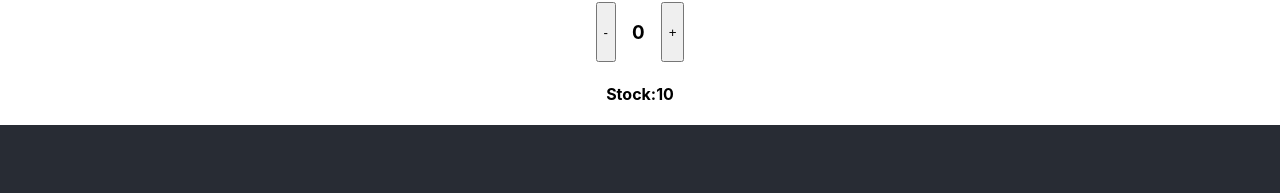
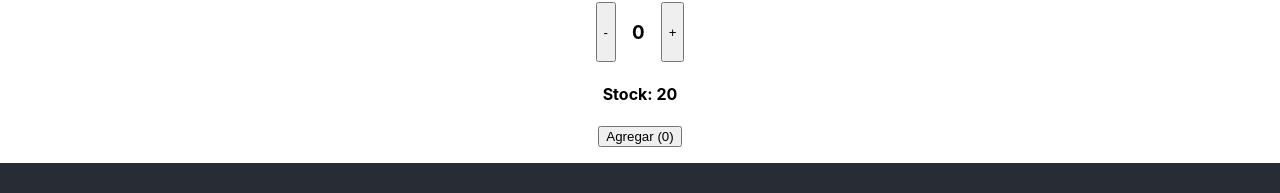
Before and after one commit to leoschmal/ReactEcommerceCoder, a React (Create React App) app: page / in a window 1280 px wide. Shown: the part 338-531 px from the top of the page. Built offline with nearby package versions, Linux system fonts and the light colour scheme.

Commit message:
agrego ItemCount(props)

```diff
--- a/src/components/ItemCount.js
+++ b/src/components/ItemCount.js
@@ -1,8 +1,8 @@
 import React, { useState } from "react";
 import './ItemCount.css'
 
-export const ItemCount = () => {
-  let stockInicial = 10;
+export const ItemCount = ({inicial}) => {
+  let stockInicial = Number(inicial);
 
   const [contador, setContador] = useState(0);
   const [stock, setStock] = useState(stockInicial);
@@ -28,7 +28,8 @@ export const ItemCount = () => {
         <h3>{contador}</h3>
         <button onClick={sumar}>+</button>
       </div>
-      <h4>Stock:{stock} </h4>
+      <h4>Stock: {stock} </h4>
+      <button>Agregar ({contador})</button>
     </div>
   );
 };
--- a/src/components/ItemListContainer.js
+++ b/src/components/ItemListContainer.js
@@ -4,7 +4,7 @@ export const ItemListContainer = ({greeting}) => {
     return(
         <p>
             {greeting}
-            <ItemCount />
+            <ItemCount inicial='20' />
         </p>
         )
 }
```
